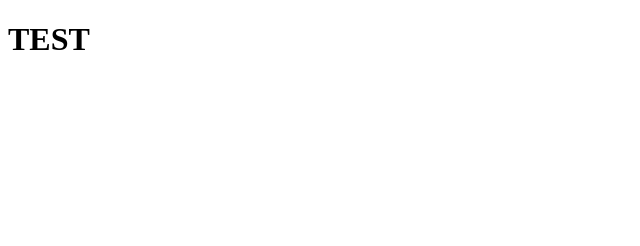
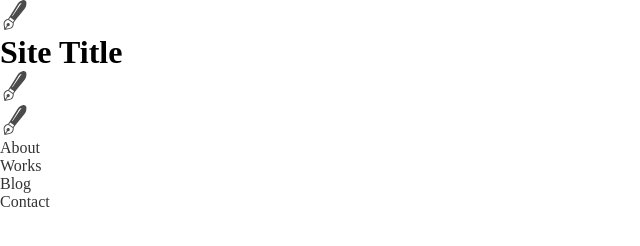
Before and after one commit to hato-taka/portfolio, a plain HTML site: page index.html in a window 1280 px wide. Shown: the whole page, without its empty margins (0-640 px from the left). Drawn offline with Linux system fonts and the light colour scheme.

Commit message:
first step
long way to goal...

```diff
--- /dev/null
+++ b/css/style.css
@@ -0,0 +1,20 @@
+@charset 'utf-8';
+
+*{
+  margin: 0;
+  padding: 0;
+}
+
+ul,li{
+  list-style: none;
+}
+
+a{
+  text-decoration: none;
+  color: #333;
+}
+
+
+header img{
+  width: 30px;
+}
--- a/index.html
+++ b/index.html
@@ -5,8 +5,32 @@
   <meta http-equiv="X-UA-Compatible" content="IE=edge">
   <meta name="viewport" content="width=device-width, initial-scale=1.0">
   <title>ポートフォリオ</title>
+  <link rel="stylesheet" href="css/style.css">
 </head>
 <body>
-  <h1>TEST</h1>
+  <header>
+    <div class="content">
+      <div id="header-title">
+        <img src="img/pen_icon.svg" alt="title_logo" id="header-logo">
+        <h1>Site Title</h1>
+      </div>
+      <div class="sns">
+        <ul>
+          <li><img src="img/pen_icon.svg" alt="sns_logo"></li>
+          <li><img src="img/pen_icon.svg" alt="sns_logo"></li>
+        </ul>
+      </div>
+    </div>
+    <div class="nav">
+      <nav>
+        <ul>
+          <li><a href="#">About</a></li>
+          <li><a href="#">Works</a></li>
+          <li><a href="#">Blog</a></li>
+          <li><a href="#">Contact</a></li>
+        </ul>
+      </nav>
+    </div>
+  </header>
 </body>
 </html>
```
Also changed, not shown: img/palette_black_24dp.svg (added), img/pen_icon.svg (added), img/programing_icon.svg (added).
